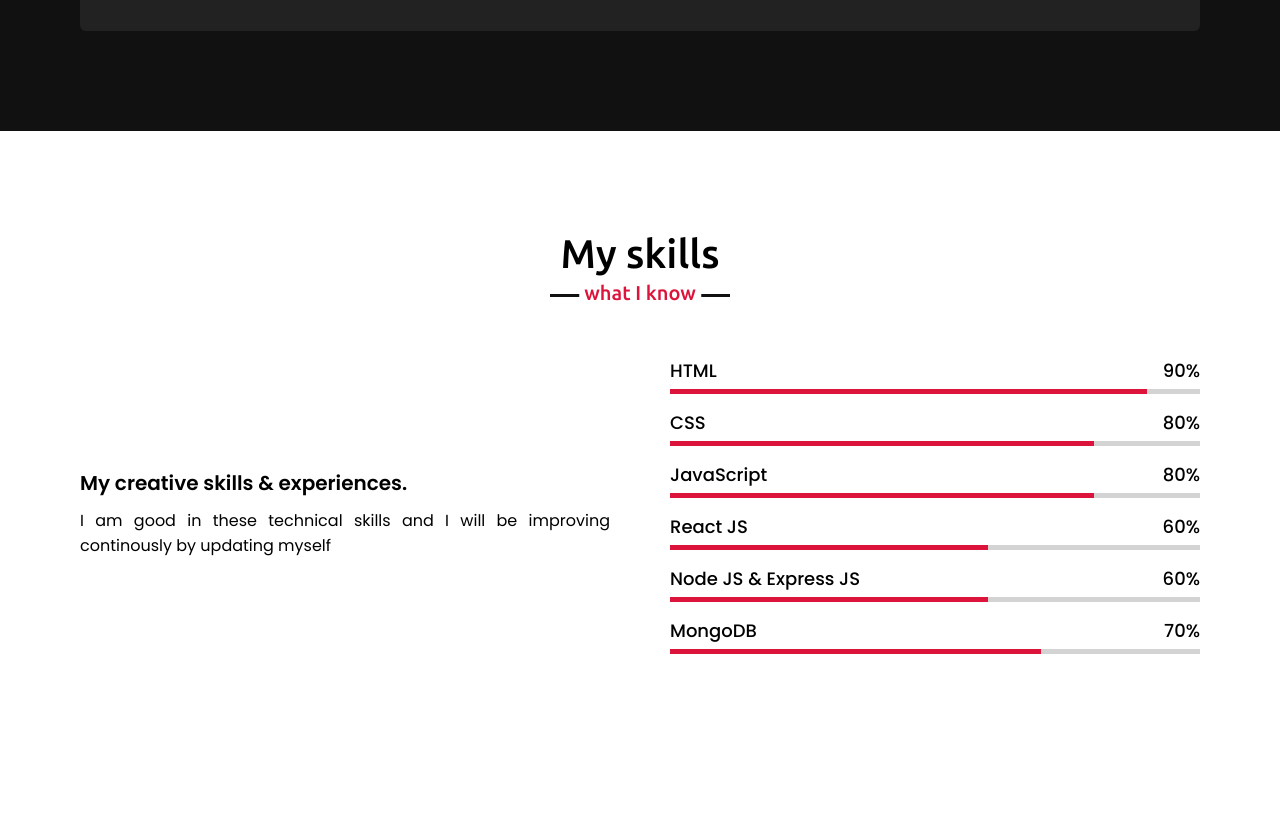
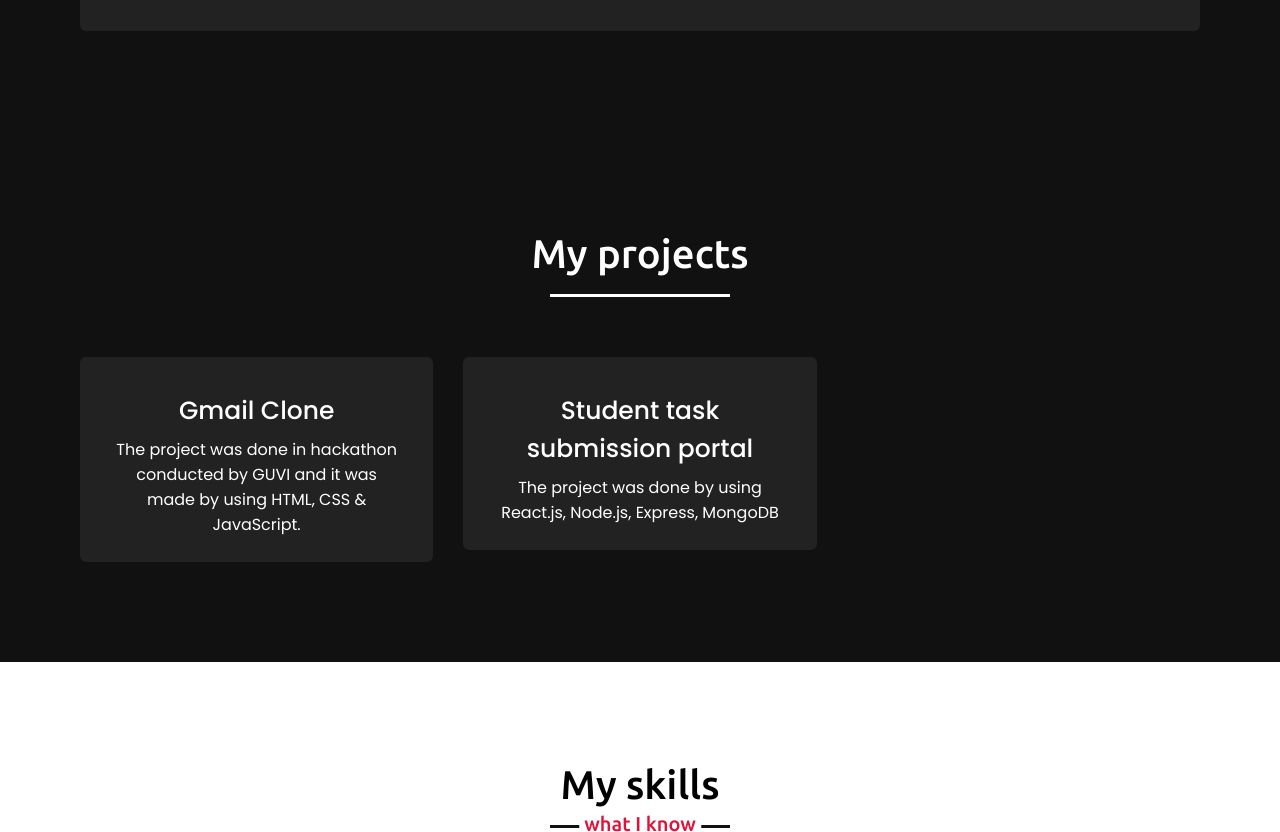
Before and after one commit to sreezzz/Portfolio, a plain HTML site: page index.html in a window 1280 px wide. Shown: the part 1800-2632 px from the top of the page. Drawn offline with nearby package versions, Linux system fonts and the light colour scheme.

Commit message:
Changed commit

```diff
--- a/index.html
+++ b/index.html
@@ -1,5 +1,4 @@
 <!DOCTYPE html>
-<!-- Created By CodingNepal -->
 <html lang="en">
 <head>
     <meta charset="UTF-8">
@@ -25,6 +24,7 @@
                 <li><a href="#home" class="menu-btn">Home</a></li>
                 <li><a href="#about" class="menu-btn">About</a></li>
                 <li><a href="#services" class="menu-btn">Services</a></li>
+                <li><a href="#teams" class="menu-btn">Projects</a></li>
                 <li><a href="#skills" class="menu-btn">Skills</a></li>
                 <li><a href="#contact" class="menu-btn">Contact</a></li>
             </ul>
@@ -41,7 +41,8 @@
                 <div class="text-1">Hello, my name is</div>
                 <div class="text-2">Sreedhar Vangala</div>
                 <div class="text-3">And I'm a <span class="typing"></span></div>
-                <!-- <a href="#">Hire me</a> -->
+                <div class="text-1">Please go through my Resume</div>
+                <a href="https://drive.google.com/file/d/1bP-7Yy0j_Ld3imm6Z8P3X9Sju5OLBEwQ/view?usp=sharing" target="_blank">Resume</a>
             </div>
         </div>
     </section>
@@ -78,6 +79,27 @@
                     </div>
                 </div>
                </div>
+            </div>
+        </div>
+    </section>
+
+    <!-- teams section start -->
+    <section class="teams" id="teams">
+        <div class="max-width">
+            <h2 class="title">My projects</h2>
+            <div class="carousel owl-carousel">
+                <div class="card">
+                    <div class="box">
+                        <div class="text">Gmail Clone</div>
+                        <p>The project was done in hackathon conducted by GUVI and it was made by using HTML, CSS & JavaScript.</p>
+                    </div>
+                </div>
+                <div class="card">
+                    <div class="box">
+                        <div class="text">Student task submission portal</div>
+                        <p>The project was done by using React.js, Node.js, Express, MongoDB</p>
+                    </div>
+                </div>
             </div>
         </div>
     </section>
--- a/script.js
+++ b/script.js
@@ -50,11 +50,11 @@ $(document).ready(function(){
 
     // owl carousel script
     $('.carousel').owlCarousel({
-        margin: 20,
-        loop: true,
-        autoplay: true,
+        margin: 30,
+        // loop: true,
+        // autoplay: true,
         autoplayTimeOut: 2000,
-        autoplayHoverPause: true,
+        // autoplayHoverPause: true,
         responsive: {
             0:{
                 items: 1,
--- a/style.css
+++ b/style.css
@@ -383,7 +383,7 @@ section .title::after{
 
 /* teams section styling */
 .teams .title::after{
-    content: "who with me";
+    content: "";
 }
 .teams .carousel .card{
     background: #222;
```
